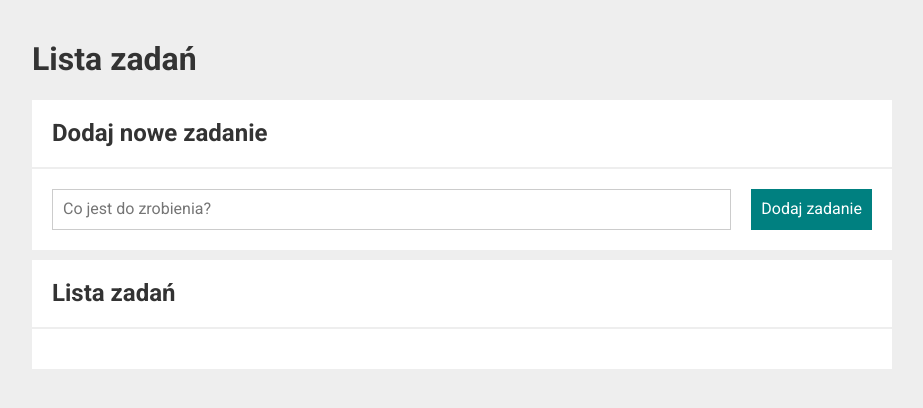
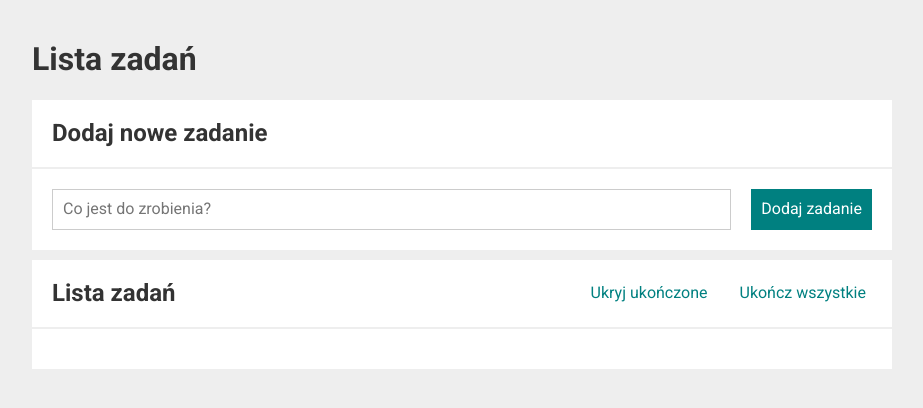
Before and after one commit to mariusz-smajdor/task-list, a plain HTML site: page index.html in a window 1280 px wide. Shown: the whole page, without its empty margins (178-1101 px from the left). Drawn offline with nearby package versions, Linux system fonts and the light colour scheme.

Commit message:
new buttons for task interactions

```diff
--- /dev/null
+++ b/css/buttons.css
@@ -0,0 +1,23 @@
+.buttons {
+  display: flex;
+  flex-wrap: wrap;
+}
+
+.buttons__button {
+  border: none;
+  background: none;
+  color: teal;
+  transition: 1s;
+  margin-left: 20px;
+}
+
+@media (max-width: 767px) {
+  .buttons__button {
+    margin: 10px;
+    flex-basis: 100%;
+  }
+}
+
+.buttons__button:hover {
+  color: hsl(180, 100%, 35%);
+}
--- a/css/section.css
+++ b/css/section.css
@@ -6,6 +6,17 @@
 .section__header {
   padding: 20px;
   border-bottom: 2px solid #eee;
+  display: grid;
+  gap: 20px;
+  grid-template-columns: auto auto;
+  justify-content: space-between;
+  align-items: center;
+}
+
+@media (max-width: 767px) {
+  .section__header {
+    grid-template-columns: 1fr;
+  }
 }
 
 .section__title {
--- a/index.html
+++ b/index.html
@@ -24,6 +24,7 @@
     <link rel="stylesheet" href="css/section.css" />
     <link rel="stylesheet" href="css/form.css" />
     <link rel="stylesheet" href="css/list.css" />
+    <link rel="stylesheet" href="css/buttons.css" />
     <script defer src="js/script.js"></script>
   </head>
   <body>
@@ -48,6 +49,10 @@
       <section class="section">
         <header class="section__header">
           <h2 class="section__title">Lista zadań</h2>
+          <div class="buttons">
+            <button class="buttons__button">Ukryj ukończone</button>
+            <button class="buttons__button">Ukończ wszystkie</button>
+          </div>
         </header>
         <div class="section__body">
           <ul class="list js-list"></ul>
```
